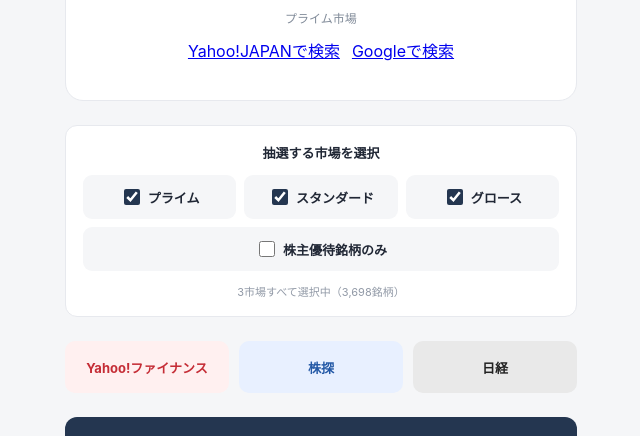
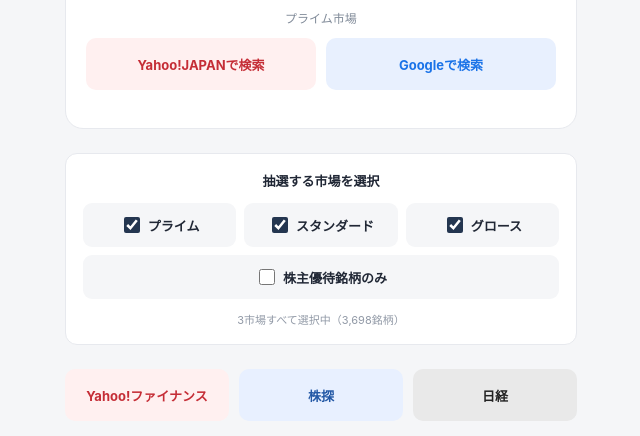
Before and after one commit to siriagari/stock-random-generator, a plain HTML site: page index.html in a window 1280 px wide. Both pictures are taken after a click on the button "🎲 抽選する". Shown: the part 364-800 px from the top of the page, without its empty margins (319-959 px from the left). Drawn offline with Linux system fonts and the light colour scheme.

Commit message:
Refactor search links and update search query
Updated search links to include class names and modified search query encoding.

```diff
--- a/index.html
+++ b/index.html
@@ -164,6 +164,10 @@ h1{
   color:#222;
 }
 
+.search-links{grid-template-columns:repeat(2,1fr);margin-top:12px;}
+.google{background:#e8f0fe;color:#1a73e8;}
+.search-links a[hidden]{display:none;}
+
 /* 抽選ボタン */
 
 button{
@@ -255,9 +259,9 @@ button:disabled{
   </div>
 
   <div id="market"></div>
-<div class="search-links" style="display:flex;gap:12px;justify-content:center;flex-wrap:wrap;margin-top:12px">
-  <a id="yahoo-search" target="_blank" rel="noopener noreferrer" hidden>Yahoo!JAPANで検索</a>
-  <a id="google-search" target="_blank" rel="noopener noreferrer" hidden>Googleで検索</a>
+<div class="site-links search-links">
+  <a id="yahoo-search" class="yahoo" target="_blank" rel="noopener noreferrer" hidden>Yahoo!JAPANで検索</a>
+  <a id="google-search" class="google" target="_blank" rel="noopener noreferrer" hidden>Googleで検索</a>
 </div>
 
 </section>
@@ -565,7 +569,7 @@ document.getElementById("draw").addEventListener("click",()=>{
   document.getElementById("code").textContent=stock.code;
 
   document.getElementById("name").textContent=stock.name;
-  const searchQuery=encodeURIComponent(String(stock.name)+" "+String(stock.code));
+  const searchQuery=encodeURIComponent(String(stock.name));
   const yahooSearch=document.getElementById("yahoo-search");
   const googleSearch=document.getElementById("google-search");
   yahooSearch.href="https://search.yahoo.co.jp/search?p="+searchQuery;
```
